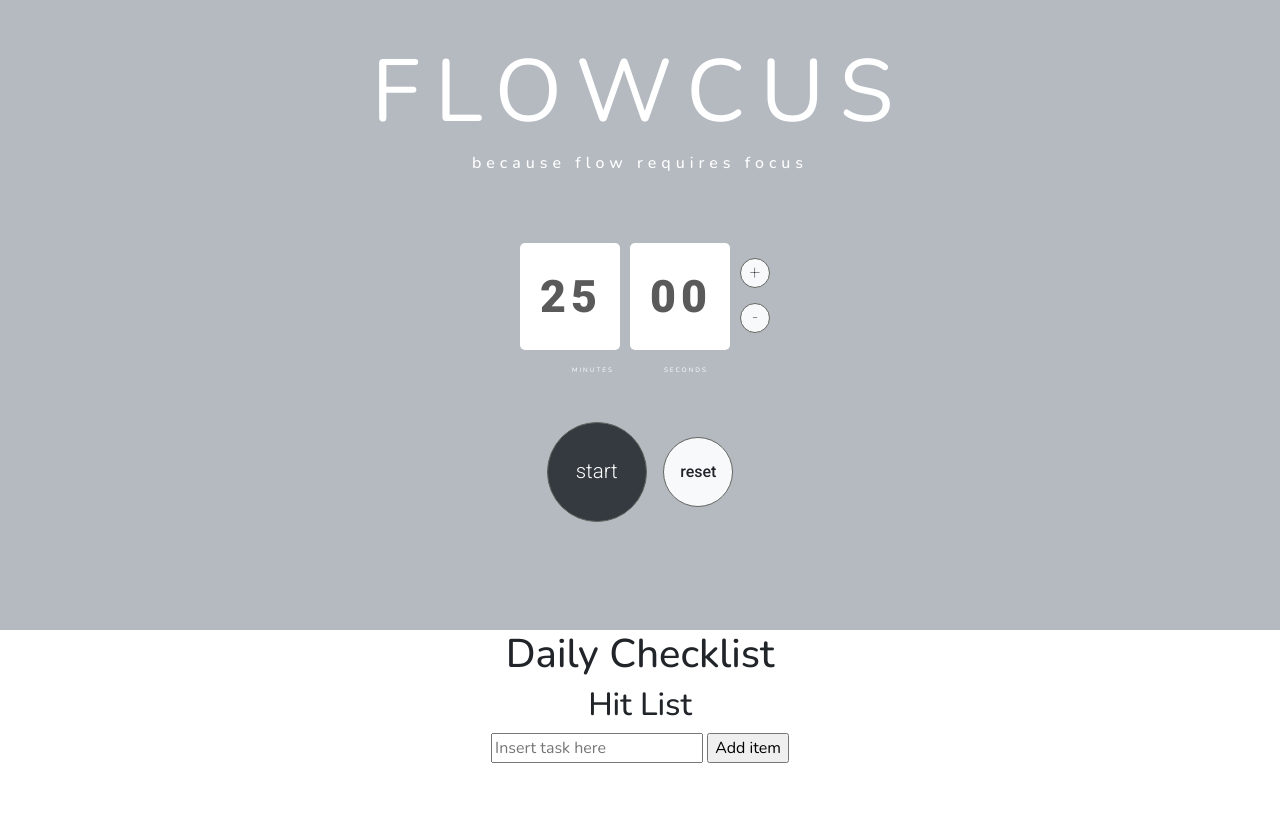
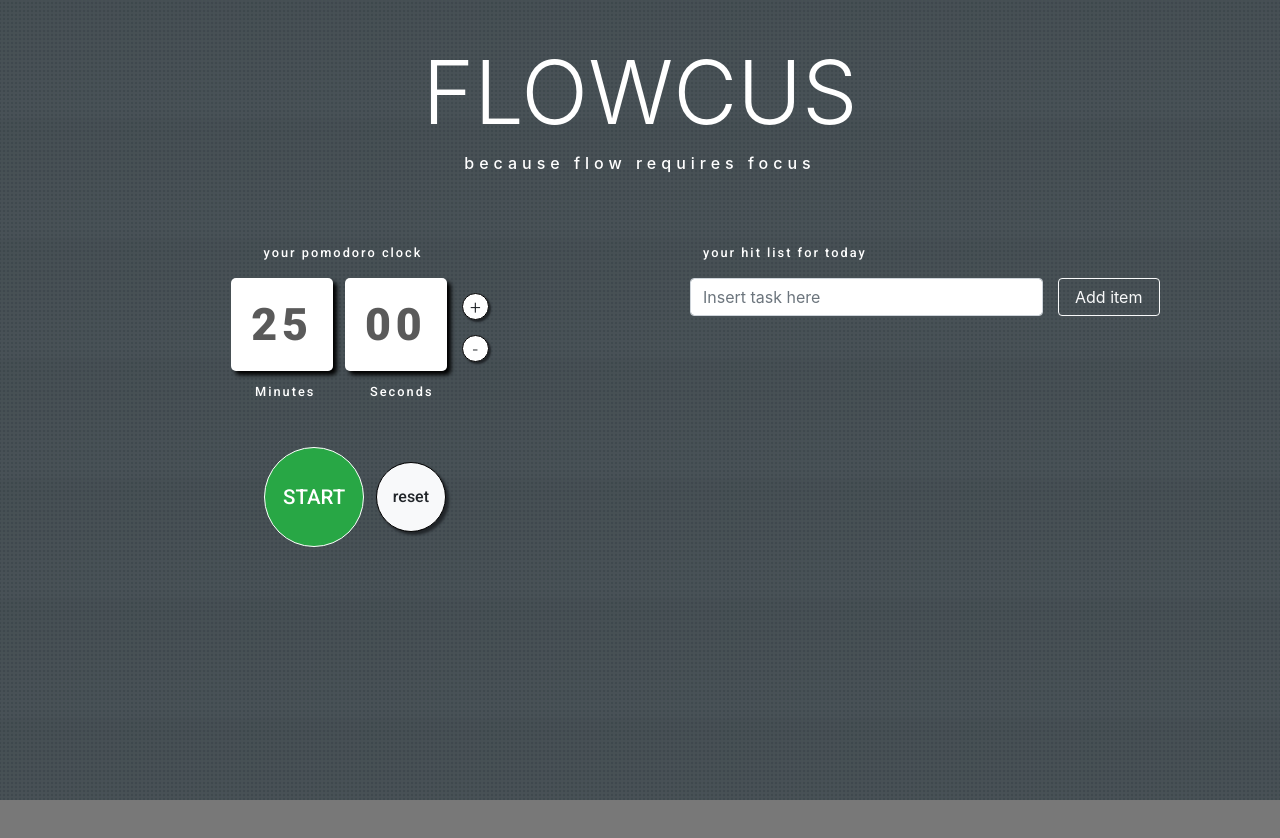
Before and after one commit to sergiotoscano/flowcus-only-front, a plain HTML site: page index.html in a window 1280 px wide. After the commit the page ends 800 px from the top, so only its background shows below. Drawn offline with nearby package versions, Linux system fonts and the light colour scheme.

Commit message:
design v1

```diff
--- a/app.js
+++ b/app.js
@@ -118,6 +118,7 @@ function printCountDown () {
 addItemButton.addEventListener('click', () => {
     let ul = document.getElementsByTagName('ul')[0]; // FIRST SELECT THE PARENT ELEMENT. if there were 2 ul, and you wanted to select the second, should choose [1] second
     let li = document.createElement('li'); //  actually create the new element
+    li.className = "task";
     li.textContent = addItemInput.value; // give it the value you want. in this case an users input
     ul.appendChild(li); // appending the new element as a child of the selected parent actually adds (displays on screen) the new alement
     addItemInput.value = ""; // this is just to erase the input text field after the element is added
--- a/css/style.css
+++ b/css/style.css
@@ -1,44 +1,79 @@
-body {
-  text-align: center;
-  font-family: nunito;
+/* ******************** LAYOUT *******************/
+
+.timerText {
+  width: 230px;
+  margin: auto;
+  text-align: left;
+  margin-top: 10px;
+}
+
+h1 {
+  margin-top: 40px;
+}
+
+.h6 {
+  margin-bottom: 70px;
+}
+
+.minutes, .seconds {
+  margin-left: 10px;
+  display: inline;
+  padding: 20px;
+}
+
+.button {
+  margin-bottom: 60px;
+  margin-top: 30px;
+}
+
+#addButton, #subButton {
+  display: block;
+  margin-left: 15px;
 }
 
 
-.divCountdown {
-  color: white;
-  background-color: rgb(180, 186, 192);
-  text-align: center;
-  text-transform: uppercase;
-  font-size: .4em;
-  letter-spacing: 15px;
-  padding: 40px 0px 20px;
+
+/* ******************** media *******************/
+
+@media (max-width: 600px) {
+#h1 {
+  font-size: 70px;
+  margin-top: 40px;
+}
 }
 
-.timer, .timerText {
-  display: flex;
-  justify-content: center;
-  letter-spacing: 2px;
+/* ******************** FORMAT *******************/
+
+
+body {
+  color: white;
+  background-color: rgb(120, 120, 120);
+  /*background-image: url(../img/dark-bg.jpg);*/
+  background-image: url(../img/dark.png);
+  background-repeat: repeat;
+  text-align: center;
+  font-size: .4em;
 }
-.secondsText {
-  margin-left: 50px;
+
+h1 {
+  text-transform: uppercase;
 }
+
 .h6 {
-  margin-bottom: 70px;
   letter-spacing: 5px;
   text-transform: lowercase;
 }
 .minutes, .seconds {
-  margin-left: 10px;
   color:rgb(90, 90, 90);
   font-size: 7em;
   font-family: roboto;
   font-weight: 900;
   letter-spacing: 5px;
-  display: inline;
-  padding: 20px;
   width: 100px;
   border-radius: 5px;
   background-color: white;
+  box-shadow: 4px 4px 4px  black;
+  box-shadow:;
 }
 
 .button {
@@ -48,9 +83,8 @@ body {
   font-family: roboto;
   font-weight: 300;
   font-size: 3.2em;
-  margin-top: 30px;
-  border-color: rgb(100, 102, 97);
-  margin-bottom: 60px;
+  border-color: rgb(0, 0, 0);
+  box-shadow: 3px 3px 3px;
 }
 
 #resetButton {
@@ -58,39 +92,50 @@ body {
   height: 70px;
   font-weight: 400;
   font-size: 2.5em;
+  margin-left: 10px;
   }
 
-#addButton, #subButton {
-  width: 30px;
-  height: 30px;
+  #startButton {
+    text-transform: uppercase;
+    font-weight: 500;
+    border-color: white;
+    box-shadow: 0px 0px 0px gainsboro;
+  }
+
+  #pauseButton {
+    text-transform: uppercase;
+    font-weight: 500;
+    border-color: white;
+    box-shadow: 0px 0px 0px gainsboro;
+  }
+
+.addButton, .subButton {
+  width: 27px;
+  height: 27px;
   font-size: 3em;
-  display: block;
   border-radius: 100%;
   margin: 15px 0 10px 10px;
-  padding: 0;
+  padding: 0 0 0 0;
   font-family: roboto;
-  font-weight: 100;
+  font-weight: 300;
+  box-shadow: 2px 2px 2px;
+  background-color: white;
 }
 
 
-
-
-
-
-
-
-
-
-
-.divList {
-  margin-bottom: 300px;
+p {
+  font-size: 2em;
+  font-family: roboto;
+  font-weight: 500;
+  letter-spacing: 2px;
 }
 
-
+/*
 .checkbox {
   position: relative;
   cursor: pointer;
 }
+
 .checkbox:before {
   content: "";
   display: block;
@@ -116,6 +161,31 @@ body {
   position: absolute;
   top: 2px;
   left: 6px;
+}
+*/
+
+
+
+
+
+#addItemButton {
+  margin-left: 15px;
+}
+
+
+.addItemContainer {
+  padding: 0 50px 0 50px;
+}
+
+.task {
+  background-color: white;
+  width: 100%;
+  height: 30px;
+  margin-top: 15px;
+  color: black;
+  font-size: 15px;
+  font-family: roboto;
+  font-weight: 500;
 }
 
 
--- a/index.html
+++ b/index.html
@@ -13,37 +13,46 @@
 </head>
 
 <body>
-    <div class="divCountdown">
-        <h1 class="display-2">Flowcus</h1>
+    <h1 class="display-2" id="h1">Flowcus</h1>
     <h3 class="h6">because flow requires focus</h3>
-        <div class="timer">
+    <div class="container">
+        <div class="row">
+            <div class="timer col-lg-6 align-items-center">
+                <p class="pr-4">your pomodoro clock</p>
+                <div class="clockadd row align-items-center justify-content-center">
+                    <div class="timerNumbers">
                         <p class="minutes" id="minutes">25</p>
                         <p class="seconds" id="seconds">00</p>
-            <div class="add">
-                <input class="btn btn-light button" type="button" value="+" id="addButton">
-                <input class="btn btn-light button" type="button" value="-" id="subButton">
+                    </div>
+                    <div class="timerAdd sm-6">
+                        <input class="btn btn-light button addButton" type="button" value="+" id="addButton">
+                        <input class="btn btn-light button subButton" type="button" value="-" id="subButton">
                     </div>
                 </div>
-            <div class="timerText">
-                <p class="minutesText">Minutes</p>
-                <p class="secondsText">Seconds</p>
+                <div class="timerText row justify-content-center">
+                    <p class="minutesText col">Minutes</p>
+                    <p class="secondsText col">Seconds</p>
                 </div>
-            <input class="btn btn-dark button" type="button" value="start" id="startButton">
-            <input class="btn btn-light button" type="button" value="pause" id="pauseButton">
-           <!-- <input type="text" id="minutesInput" placeholder="Minutes to countdown">-->
+                <div class="timerButtons">
+                    <input class="btn btn-success button" type="button" value="start" id="startButton">
+                    <input class="btn btn-danger button" type="button" value="pause" id="pauseButton">
                     <input class="btn btn-light button" type="button" value="reset" id="resetButton">
-            <br></br>
-            <br></br>
                 </div>
-    <div class="divList">
-        <h1>Daily Checklist</h1>
-        <h2>Hit List</h2>
-        <input  type="text" placeholder="Insert task here" id="addItemInput">
-        <input type="button" value="Add item" id="addItemButton">
+            </div>
+            <div class="divList col-lg">
+                <p class="text-left pl-5">your hit list for today</p>
+                <div class="row addItemContainer">
+                    <input  class="form-control col-9" type="text" placeholder="Insert task here" id="addItemInput">
+                    <input class="btn btn-outline-light col" type="button" value="Add item" id="addItemButton">
+                </div>
+                <div class="row">
+                    <div class="col-7">
                         <ul></ul>
                     </div>
-
-
+                </div>
+            </div>
+        </div>
+    </div>
     <script src="app.js"></script>
 </body>
 </html>
```
Also changed, not shown: img/dark-bg.jpg (added), img/dark.png (added), img/light.png (added). Lines whose indentation alone changed are shown as unchanged.
